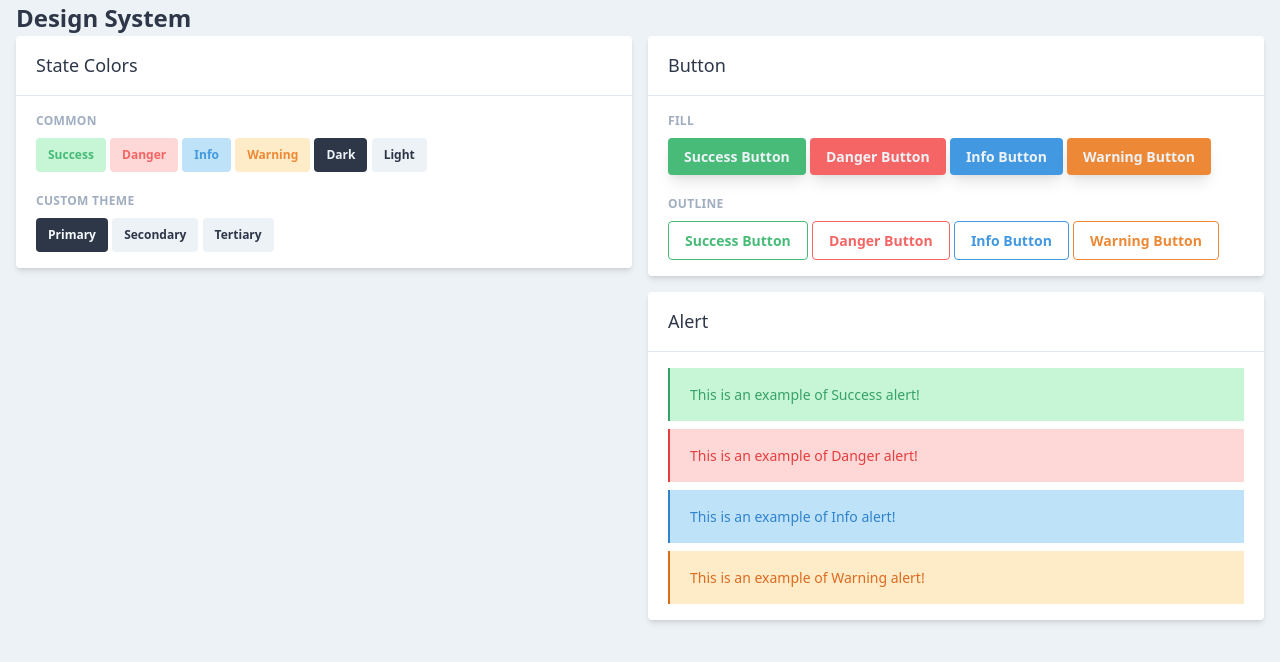
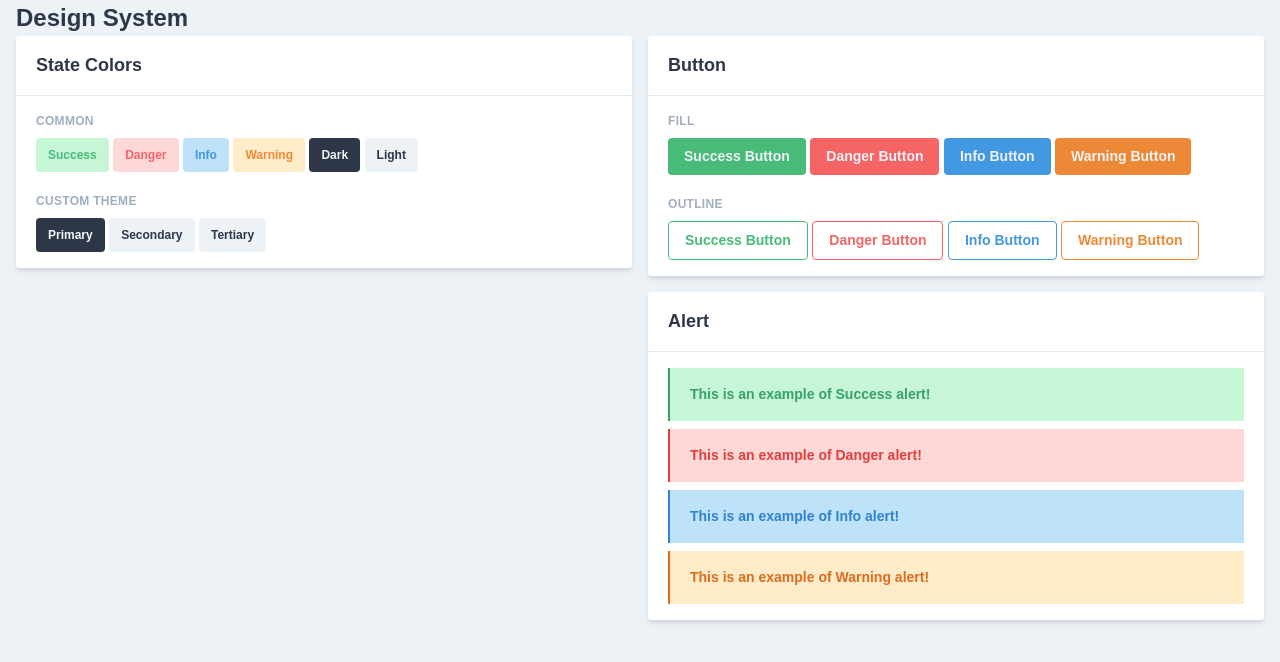
Before and after one commit to naufalfarras/naufal-webpack-workflow, a website built with webpack: page src/index.html in a window 1280 px wide. Built offline with nearby package versions, Linux system fonts and the light colour scheme; a web font is replaced by a local one.

Commit message:
fixed alert and button styling

```diff
--- a/src/index.html
+++ b/src/index.html
@@ -14,7 +14,7 @@
             <div class="w-full md:w-1/2 px-2">
                <div class="mb-4 rounded bg-white shadow-md">
                   <div class="px-5 py-4 border-b">
-                     <h6 class="font-medium">State Colors</h6>
+                     <h6>State Colors</h6>
                   </div>
                   <div class="px-5 py-4">
                      <h6 class="text-xs uppercase tracking-wide mb-2 text-gray-500">Common</h6>
@@ -56,52 +56,34 @@
             <div class="w-full md:w-1/2 px-2">
                <div class="mb-4 rounded bg-white shadow-md">
                   <div class="px-5 py-4 border-b">
-                     <h6 class="font-medium">Button</h6>
+                     <h6>Button</h6>
                   </div>
                   <div class="px-5 py-4">
                      <h6 class="text-xs uppercase tracking-wide mb-2 text-gray-500">Fill</h6>
                      <div class="mb-5">
-                        <a
-                           href=""
-                           class="inline-block text-sm font-semibold bg-green-500 hover:bg-green-600 text-gray-200 py-2 px-4 shadow-lg rounded"
-                           >Success Button</a
-                        >
-                        <a
-                           href=""
-                           class="inline-block text-sm font-semibold bg-red-500 hover:bg-red-600 text-gray-200 py-2 px-4 shadow-lg rounded"
-                           >Danger Button</a
-                        >
-                        <a
-                           href=""
-                           class="inline-block text-sm font-semibold bg-blue-500 hover:bg-blue-600 text-gray-200 py-2 px-4 shadow-lg rounded"
-                           >Info Button</a
-                        >
-                        <a
-                           href=""
-                           class="inline-block text-sm font-semibold bg-orange-500 hover:bg-orange-600 text-gray-200 py-2 px-4 shadow-lg rounded"
-                           >Warning Button</a
-                        >
+                        <a href="" class="btn bg-green-500 hover:bg-green-600 text-gray-200">Success Button</a>
+                        <a href="" class="btn bg-red-500 hover:bg-red-600 text-gray-200">Danger Button</a>
+                        <a href="" class="btn bg-blue-500 hover:bg-blue-600 text-gray-200">Info Button</a>
+                        <a href="" class="btn bg-orange-500 hover:bg-orange-600 text-gray-200">Warning Button</a>
                      </div>
                      <h6 class="text-xs uppercase tracking-wide mb-2 text-gray-500">Outline</h6>
                      <div>
                         <a
                            href=""
-                           class="inline-block text-sm font-semibold border border-green-500 hover:bg-green-500 text-green-500 hover:text-gray-200 py-2 px-4 rounded"
+                           class="btn border border-green-500 hover:bg-green-500 text-green-500 hover:text-gray-200"
                            >Success Button</a
                         >
-                        <a
-                           href=""
-                           class="inline-block text-sm font-semibold border border-red-500 hover:bg-red-500 text-red-500 hover:text-gray-200 py-2 px-4 rounded"
+                        <a href="" class="btn border border-red-500 hover:bg-red-500 text-red-500 hover:text-gray-200"
                            >Danger Button</a
                         >
                         <a
                            href=""
-                           class="inline-block text-sm font-semibold border border-blue-500 hover:bg-blue-500 text-blue-500 hover:text-gray-200 py-2 px-4 rounded"
+                           class="btn border border-blue-500 hover:bg-blue-500 text-blue-500 hover:text-gray-200"
                            >Info Button</a
                         >
                         <a
                            href=""
-                           class="inline-block text-sm font-semibold border border-orange-500 hover:bg-orange-500 text-orange-500 hover:text-gray-200 py-2 px-4 rounded"
+                           class="btn border border-orange-500 hover:bg-orange-500 text-orange-500 hover:text-gray-200"
                            >Warning Button</a
                         >
                      </div>
@@ -109,24 +91,19 @@
                </div>
                <div class="mb-4 rounded bg-white shadow-md">
                   <div class="px-5 py-4 border-b">
-                     <h6 class="font-medium">Alert</h6>
+                     <h6>Alert</h6>
                   </div>
                   <div class="px-5 py-4">
-                     <span
-                        class="block text-sm font-medium bg-green-200 text-green-600 border-l-2 border-green-600 px-5 py-4 mb-2"
+                     <span class="alert bg-green-200 text-green-600 border-green-600 mb-2"
                         >This is an example of Success alert!</span
                      >
-                     <span
-                        class="block text-sm font-medium bg-red-200 text-red-600 border-l-2 border-red-600 px-5 py-4 mb-2"
+                     <span class="alert bg-red-200 text-red-600 border-red-600 mb-2"
                         >This is an example of Danger alert!</span
                      >
-                     <span
-                        class="block text-sm font-medium bg-blue-200 text-blue-600 border-l-2 border-blue-600 px-5 py-4 mb-2"
+                     <span class="alert bg-blue-200 text-blue-600 border-blue-600 mb-2"
                         >This is an example of Info alert!</span
                      >
-                     <span
-                        class="flex justify-between text-sm font-medium bg-orange-200 text-orange-600 border-l-2 border-orange-600 px-5 py-4"
-                     >
+                     <span class="alert bg-orange-200 text-orange-600 border-orange-600">
                         This is an example of Warning alert!
                      </span>
                   </div>
--- /dev/null
+++ b/src/styles/components/_alert.scss
@@ -0,0 +1,3 @@
+.alert {
+   @apply block text-sm font-semibold border-l-2 px-5 py-4;
+}
--- /dev/null
+++ b/src/styles/components/_button.scss
@@ -0,0 +1,6 @@
+.btn {
+   @apply inline-block text-sm font-semibold py-2 px-4 rounded;
+   &-block {
+      @apply block text-center;
+   }
+}
--- /dev/null
+++ b/src/styles/components/_components.scss
@@ -0,0 +1,2 @@
+@import 'button';
+@import 'alert';
--- a/src/styles/main.scss
+++ b/src/styles/main.scss
@@ -2,54 +2,12 @@
 
 // Add base style here, for example font family
 
-@font-face {
-   font-family: 'Barlow';
-   src: url('../assets/fonts/Barlow/Barlow-Thin.ttf');
-   font-weight: 100;
-}
-@font-face {
-   font-family: 'Barlow';
-   src: url('../assets/fonts/Barlow/Barlow-ExtraLight.ttf');
-   font-weight: 200;
-}
-@font-face {
-   font-family: 'Barlow';
-   src: url('../assets/fonts/Barlow/Barlow-Light.ttf');
-   font-weight: 300;
-}
-@font-face {
-   font-family: 'Barlow';
-   src: url('../assets/fonts/Barlow/Barlow-Regular.ttf');
-   font-weight: 400;
-}
-@font-face {
-   font-family: 'Barlow';
-   src: url('../assets/fonts/Barlow/Barlow-Medium.ttf');
-   font-weight: 500;
-}
-@font-face {
-   font-family: 'Barlow';
-   src: url('../assets/fonts/Barlow/Barlow-SemiBold.ttf');
-   font-weight: 600;
-}
-@font-face {
-   font-family: 'Barlow';
-   src: url('../assets/fonts/Barlow/Barlow-Bold.ttf');
-   font-weight: 700;
-}
-@font-face {
-   font-family: 'Barlow';
-   src: url('../assets/fonts/Barlow/Barlow-ExtraBold.ttf');
-   font-weight: 800;
-}
-@font-face {
-   font-family: 'Barlow';
-   src: url('../assets/fonts/Barlow/Barlow-Black.ttf');
-   font-weight: 900;
-}
+@import url('https://fonts.googleapis.com/css?family=Muli:200,300,400,600,700,800,900&display=swap');
+
 html,
 body {
    @apply h-full;
+   font-family: 'Muli', sans-serif;
 }
 h1 {
    @apply text-5xl;
@@ -76,8 +34,7 @@ h3,
 h4,
 h5,
 h6 {
-   font-weight: 600;
-   @apply text-gray-800;
+   @apply font-semibold text-gray-800;
 }
 
 @import 'tailwindcss/components';
@@ -87,7 +44,7 @@ h6 {
 //    @apply bg-gray-400;
 // }
 
-@import 'components/buttons';
+@import 'components/components';
 
 @import 'tailwindcss/utilities';
 
```
Also changed, not shown: src/styles/components/_buttons.scss (deleted).
